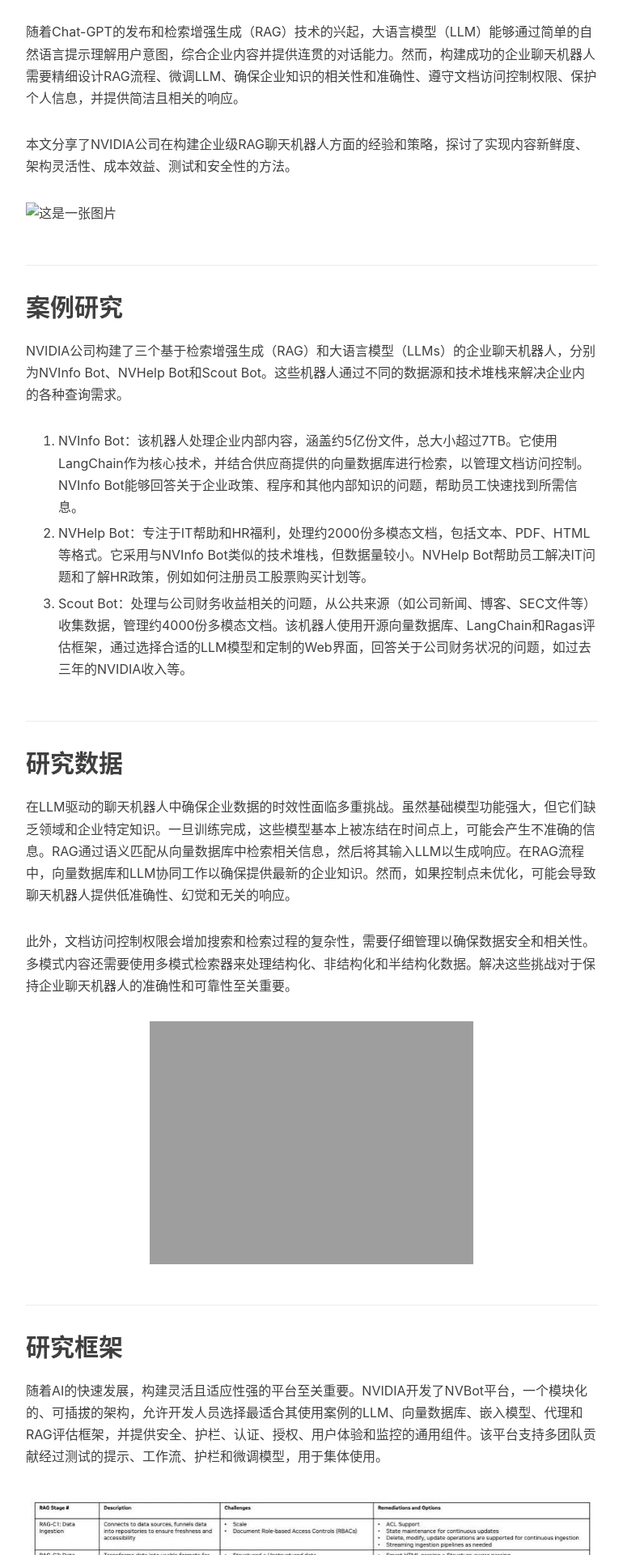
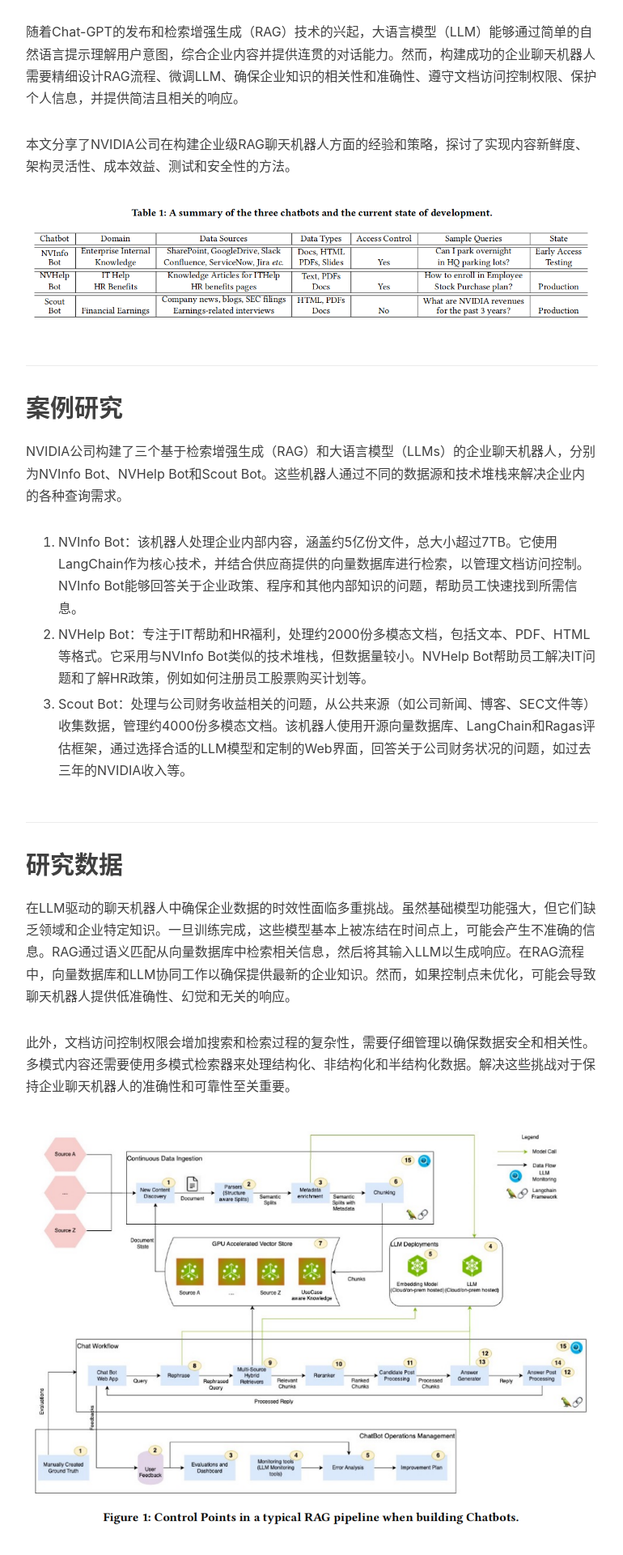
Before and after one commit to Clouditera/Clouditera.github.io, a Jekyll site: the page built from _posts/2024-08-08-PaperReading.md, in a window 1280 px wide. Shown: the part 2430-4350 px from the top of the page at 81% size, without its empty margins (233-1003 px from the left). Built offline with Jekyll 4.4.1, drawn with Linux system fonts in a browser that asks for light colours; nearby versions of some CDN libraries; comment, search, counter and statistics services are not loaded.

```diff
--- a/_posts/2024-08-08-PaperReading.md
+++ b/_posts/2024-08-08-PaperReading.md
@@ -49,7 +49,7 @@
 
 本文分享了NVIDIA公司在构建企业级RAG聊天机器人方面的经验和策略，探讨了实现内容新鲜度、架构灵活性、成本效益、测试和安全性的方法。
 
-![这是一张图片](https://www.gptsecurity.info/img/in-post/0808/01.jpg)
+![这是一张图片](https://www.gptsecurity.info/img/in-post/0808/01.png)
 
 ## 案例研究
 
@@ -68,7 +68,7 @@
 
 此外，文档访问控制权限会增加搜索和检索过程的复杂性，需要仔细管理以确保数据安全和相关性。多模式内容还需要使用多模式检索器来处理结构化、非结构化和半结构化数据。解决这些挑战对于保持企业聊天机器人的准确性和可靠性至关重要。
 
-![这是一张图片](https://www.gptsecurity.info/img/in-post/0808/02.jpg)
+![这是一张图片](https://www.gptsecurity.info/img/in-post/0808/02.png)
 
 ## 研究框架
 
```
